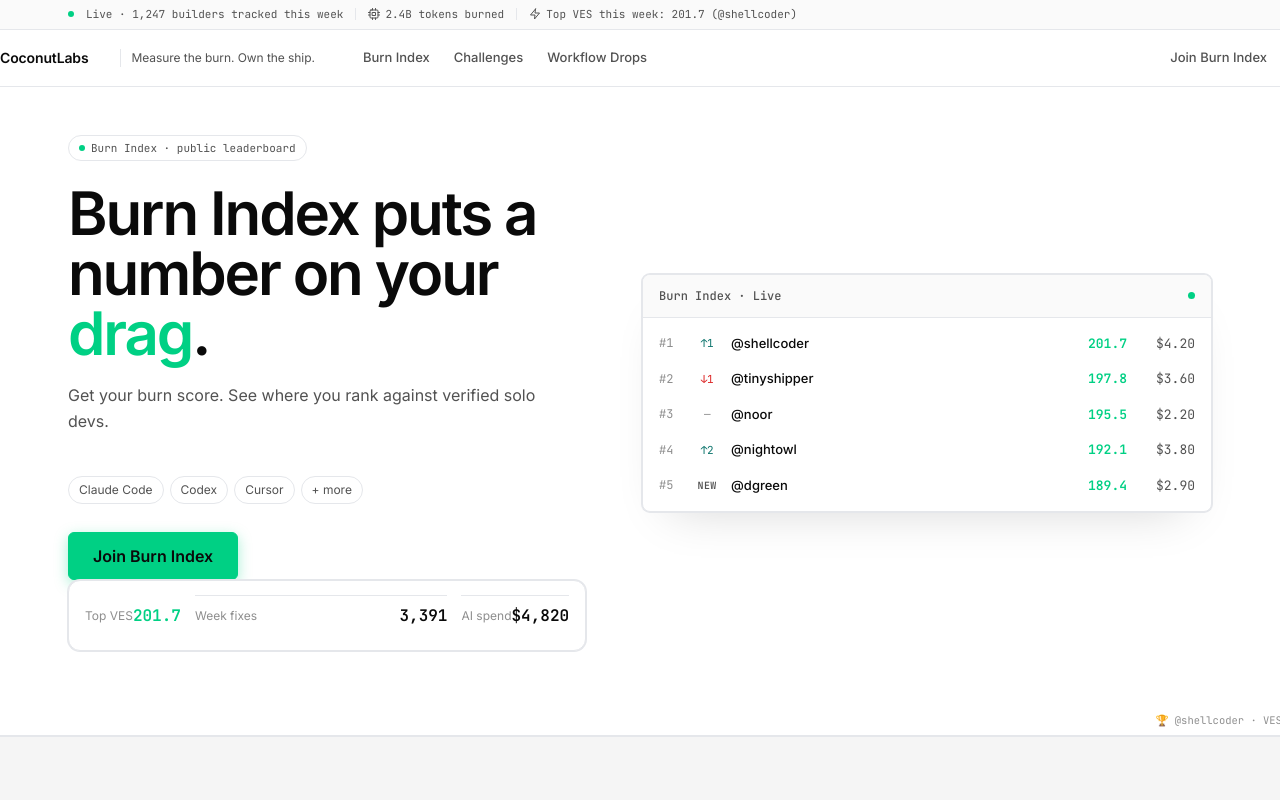
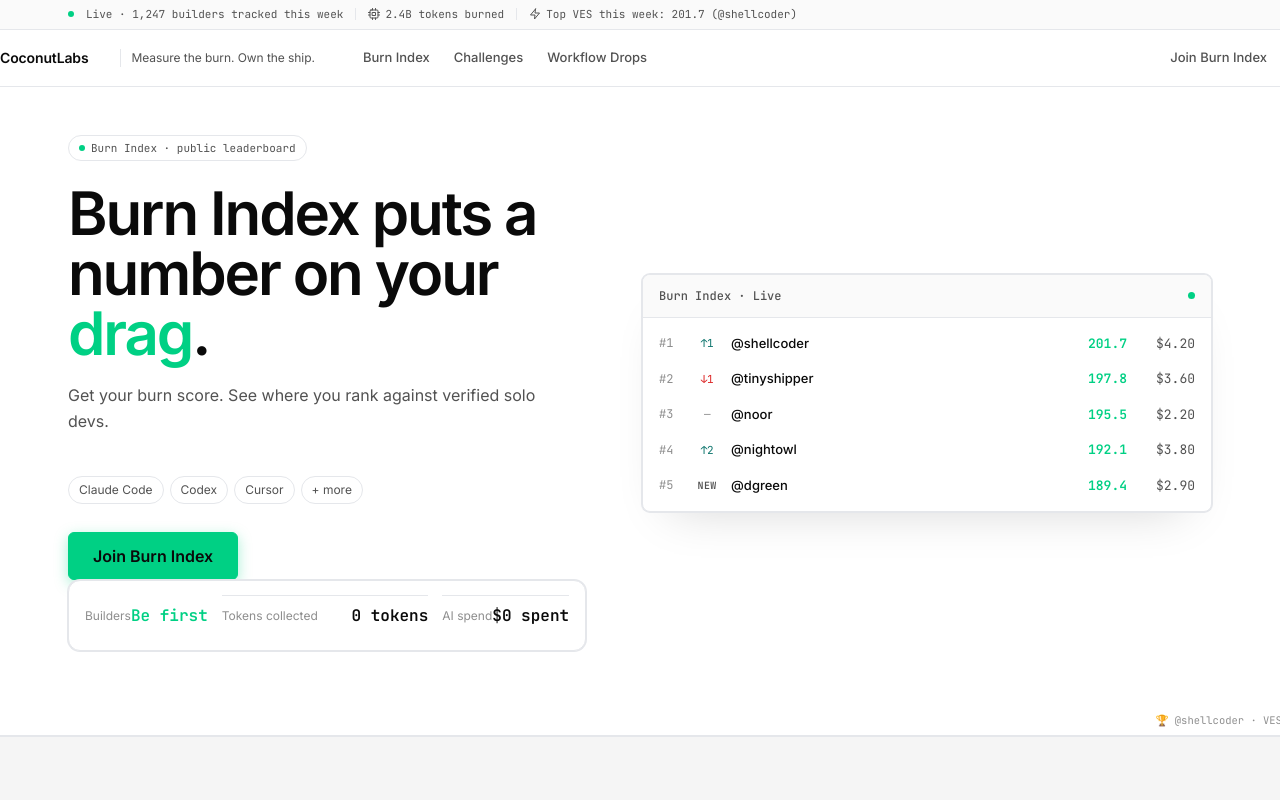
Before and after one commit to chongwon83/coconutlabs, a Next.js app: page / in a window 1280 px wide. Shown: the top 800 px of the page. Built offline with nearby package versions, Linux system fonts and the light colour scheme.

Commit message:
feat(hero): wire stat bar to Burn Index stats

```diff
--- a/components/Hero.tsx
+++ b/components/Hero.tsx
@@ -2,15 +2,29 @@
 
 import { useState } from "react";
 import { Button, Badge } from "@/components/primitives";
+import { fmtCostShort, fmtTokensCompact } from "@/lib/data";
 
 const SHOW_LEGACY = process.env.NEXT_PUBLIC_SHOW_LEGACY_SECTIONS === "true";
 
 type HeroTab = "burn" | "challenge" | "drops";
 
+export interface HeroStats {
+  builderCount: number;
+  totalTokens: number;
+  totalCost: number;
+}
+
 interface HeroProps {
   onJoin?: () => void;
   onChallenge?: () => void;
+  stats?: HeroStats;
 }
+
+const EMPTY_HERO_STATS: HeroStats = {
+  builderCount: 0,
+  totalTokens: 0,
+  totalCost: 0,
+};
 
 function ProductShot({ tab }: { tab: HeroTab }) {
   if (tab === "burn") {
@@ -79,26 +93,35 @@ function ProductShot({ tab }: { tab: HeroTab }) {
   );
 }
 
-function HeroSecondaryCard() {
+function HeroSecondaryCard({ stats = EMPTY_HERO_STATS }: { stats?: HeroStats }) {
+  const builderValue =
+    stats.builderCount === 0 ? "Be first" : `${stats.builderCount} builders`;
+
   return (
     <div className="hero-secondary-card" data-testid="hero-secondary-card" data-mask="dynamic">
       <div className="hero-secondary-row">
-        <span className="hero-secondary-label">Top VES</span>
-        <span className="hero-secondary-value accent">201.7</span>
+        <span className="hero-secondary-label">Builders</span>
+        <span className="hero-secondary-value accent" data-testid="hero-stat-builders">
+          {builderValue}
+        </span>
       </div>
       <div className="hero-secondary-row">
-        <span className="hero-secondary-label">Week fixes</span>
-        <span className="hero-secondary-value">3,391</span>
+        <span className="hero-secondary-label">Tokens collected</span>
+        <span className="hero-secondary-value" data-testid="hero-stat-tokens">
+          {fmtTokensCompact(stats.totalTokens)} tokens
+        </span>
       </div>
       <div className="hero-secondary-row">
         <span className="hero-secondary-label">AI spend</span>
-        <span className="hero-secondary-value">$4,820</span>
+        <span className="hero-secondary-value" data-testid="hero-stat-spend">
+          {fmtCostShort(stats.totalCost)} spent
+        </span>
       </div>
     </div>
   );
 }
 
-export function Hero({ onJoin, onChallenge }: HeroProps) {
+export function Hero({ onJoin, onChallenge, stats }: HeroProps) {
   const [tab, setTab] = useState<HeroTab>("burn");
   const activeTab: HeroTab = SHOW_LEGACY ? tab : "burn";
 
@@ -135,7 +158,7 @@ export function Hero({ onJoin, onChallenge }: HeroProps) {
               </Button>
             )}
           </div>
-          <HeroSecondaryCard />
+          <HeroSecondaryCard stats={stats} />
         </div>
 
         <div className="hero-right" data-testid="hero-right">
--- a/components/LandingApp.tsx
+++ b/components/LandingApp.tsx
@@ -15,7 +15,7 @@ import dynamic from "next/dynamic";
 import useSWR from "swr";
 import { Nav } from "@/components/Nav";
 import { StatusBar } from "@/components/StatusBar";
-import { Hero } from "@/components/Hero";
+import { Hero, type HeroStats } from "@/components/Hero";
 import { Ticker } from "@/components/Ticker";
 import { BurnIndexSection } from "@/components/BurnIndexSection";
 import { Footer } from "@/components/Footer";
@@ -38,11 +38,39 @@ type ModalKind = "join" | "challenge" | null;
 
 const BURN_INDEX_REFRESH_MS = 30_000;
 
+const EMPTY_BURN_INDEX_STATS: HeroStats = {
+  builderCount: 0,
+  totalTokens: 0,
+  totalCost: 0,
+};
+
 async function fetchBurnIndexEntries(url: string): Promise<ImportedEntry[]> {
   const res = await fetch(url);
   if (!res.ok) throw new Error("Could not load Burn Index.");
   const data: { entries?: ImportedEntry[] } = await res.json().catch(() => ({}));
   return Array.isArray(data.entries) ? data.entries : [];
+}
+
+function statsFromEntries(entries: ImportedEntry[]): HeroStats {
+  return {
+    builderCount: entries.length,
+    totalTokens: entries.reduce((sum, entry) => sum + entry.totalTokens, 0),
+    totalCost: entries.reduce((sum, entry) => sum + entry.estimatedCostUsd, 0),
+  };
+}
+
+async function fetchBurnIndexStats(url: string): Promise<HeroStats> {
+  const res = await fetch(url);
+  if (!res.ok) throw new Error("Could not load Burn Index stats.");
+  const data: Partial<HeroStats> = await res.json().catch(() => ({}));
+  return {
+    builderCount:
+      typeof data.builderCount === "number" ? data.builderCount : 0,
+    totalTokens:
+      typeof data.totalTokens === "number" ? data.totalTokens : 0,
+    totalCost:
+      typeof data.totalCost === "number" ? data.totalCost : 0,
+  };
 }
 
 // useSearchParams은 production build에서 Suspense boundary 의무 (Next.js 16.2.6
@@ -88,6 +116,16 @@ export default function LandingApp() {
       shouldRetryOnError: false,
     },
   );
+  const { data: stats = EMPTY_BURN_INDEX_STATS, mutate: mutateStats } = useSWR(
+    "/api/burnindex/stats",
+    fetchBurnIndexStats,
+    {
+      fallbackData: EMPTY_BURN_INDEX_STATS,
+      refreshInterval: BURN_INDEX_REFRESH_MS,
+      revalidateOnFocus: false,
+      shouldRetryOnError: false,
+    },
+  );
 
   // 모든 modal close 경로가 거치는 단일 path — latch set + setModal(null) 결합.
   const closeModal = useCallback(() => {
@@ -112,7 +150,8 @@ export default function LandingApp() {
   // the next 30s poll reconcile with the shared server state.
   const handleImport = useCallback((entries: ImportedEntry[]) => {
     void mutateImported(entries, { revalidate: false });
-  }, [mutateImported]);
+    void mutateStats(statsFromEntries(entries), { revalidate: false });
+  }, [mutateImported, mutateStats]);
 
   return (
     <>
@@ -130,6 +169,7 @@ export default function LandingApp() {
       <main>
         <Hero
           onJoin={() => setModal("join")}
+          stats={stats}
           {...(SHOW_LEGACY ? { onChallenge: () => setModal("challenge") } : {})}
         />
         <Ticker size={SHOW_LEGACY ? "default" : "compact"} />
```
Also changed, not shown: 1 other file (tests, documents, lock files or other folders).
